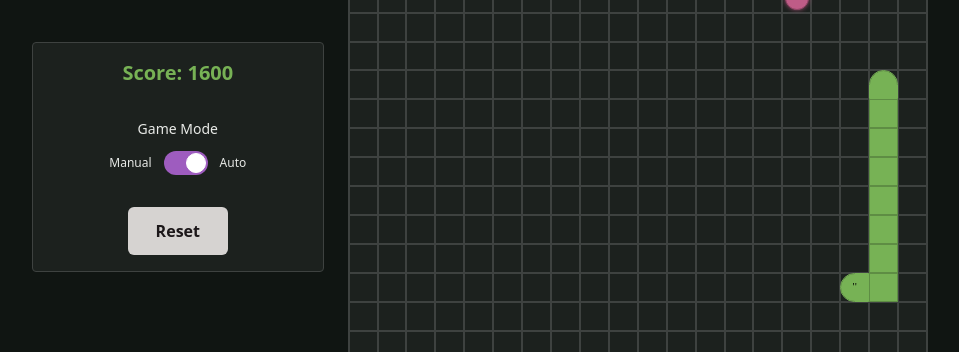
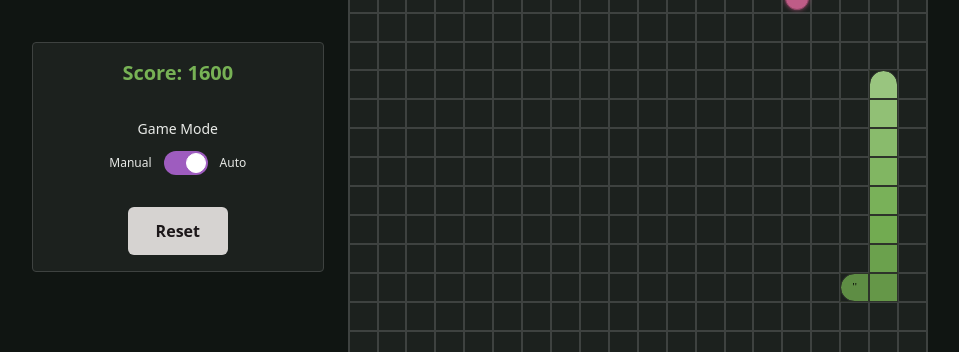
Before and after one commit to awebdragon/react-snake, a React (Vite) app: page / in a window 1280 px wide. Shown: the part 265-617 px from the top of the page, without its empty margins (160-1119 px from the left). Built offline with nearby package versions, Linux system fonts and the light colour scheme.

Commit message:
final tweaks to the snake - gradient so it's easier to visually interpret her body path as she gets longer

```diff
--- a/src/components/GameBoard.jsx
+++ b/src/components/GameBoard.jsx
@@ -1,3 +1,5 @@
+import makeSnakeColors from "../utils/snakeColorUtil"
+
 const GameBoard = (props) => {
     // don't render until we have data
     if (!props.snake?.length || !props.food) return null;
@@ -12,6 +14,9 @@ const GameBoard = (props) => {
             // To be honest, I don't have a head for math, so even after walking through to try to understand it I'm still a little lost. Glad other people are math nerds and figure this stuff out for the rest of us!
         })
     )
+
+    // build gradient colors for current snake
+    const colors = makeSnakeColors("#5E8D44", "#99C57F", props.snake.length);
 
     return (
         <>
@@ -31,6 +36,7 @@ const GameBoard = (props) => {
                     const isTail = tail.x === cell.x && tail.y === cell.y
                     const preTail = props.snake[props.snake.length - 2]
                     const nextHead = props.snake[1]
+
                     let headStyle = ""
                     let tailStyle = ""
                     let snakeStyle = ""
@@ -58,6 +64,15 @@ const GameBoard = (props) => {
                         snakeStyle = "less-heads-tails"
                     }
 
+                    let colorVar = null;
+                    if (isSnake) {
+                    // find which segment this cell represents
+                    const segIndex = props.snake.findIndex(
+                        seg => seg.x === cell.x && seg.y === cell.y
+                    );
+                        colorVar = colors[segIndex];
+                    }
+
                     // we do the same thing for the food, matching the coordinates in the grid to the ones in the food object, but we don't need .some this time because the food is only ever one cell.
                     const isFood = props.food.x === cell.x && props.food.y === cell.y
 
@@ -68,16 +83,21 @@ const GameBoard = (props) => {
                             className={
                                 [
                                     "w-full h-full box-border border",
-                                    isSnake && "bg-primary border-primary-dark",
-                                    isSnake && isHead && "relative bg-surface border-surface-light snake-head " + headStyle,
-                                    isSnake && isTail && "relative bg-surface border-surface-light snake-tail " + tailStyle,
-                                    isSnake && props.snake.length === 1 && "relative bg-surface border-surface-light snake-tail " + snakeStyle,
-                                    isFood && "relative food-cell bg-surface border-surface-light",
+                                    isSnake && "border-primary-darkest",
+                                    isHead && "relative snake-head " + headStyle,
+                                    isTail && "relative snake-tail " + tailStyle,
+                                    isSnake && props.snake.length === 1 && "relative snake-tail " + snakeStyle,
+                                    isFood && "relative food-cell border-surface-light",
                                     !isSnake && !isFood && "bg-surface border-surface-light",
                                 ]
                                 .filter(Boolean)
                                 .join(" ")
                             } // we have some conditional JS logic in our className, so we need to use .filter to check for which conditions are true followed by .join to put them all together in a string so that Tailwind and our CSS can do its magic on the correct classes.
+                            style={{
+                                backgroundColor:
+                                isSnake && !isHead && !isTail ? colorVar : "inherit",
+                                "--snake-color": colorVar, // pseudo-elements will use this
+                            }} // attempting to give the snake a nice gradient
                         />
                     )
                 }) }
--- a/src/styles/game-board.css
+++ b/src/styles/game-board.css
@@ -54,8 +54,8 @@
     content: "";
     position: absolute;
     inset: 0;
-    background-color: var(--color-primary);
-    outline: 1px solid var(--color-primary);
+    background-color: var(--snake-color, var(--color-primary));
+    outline: 1px solid var(--color-primary-darkest);
 }
 .less-heads-tails::before{
   @apply rounded-full;
--- /dev/null
+++ b/src/utils/snakeColorUtil.js
@@ -0,0 +1,41 @@
+function hexToHSL(hex) {
+  const r = parseInt(hex.slice(1, 3), 16) / 255;
+  const g = parseInt(hex.slice(3, 5), 16) / 255;
+  const b = parseInt(hex.slice(5, 7), 16) / 255;
+  const max = Math.max(r, g, b), min = Math.min(r, g, b);
+  let h, s, l = (max + min) / 2;
+  if (max === min) { h = s = 0; }
+  else {
+    const d = max - min;
+    s = l > 0.5 ? d / (2 - max - min) : d / (max + min);
+    switch (max) {
+      case r: h = (g - b) / d + (g < b ? 6 : 0); break;
+      case g: h = (b - r) / d + 2; break;
+      case b: h = (r - g) / d + 4; break;
+    }
+    h *= 60;
+  }
+  return { h, s: s * 100, l: l * 100 };
+}
+
+// eslint-disable-next-line no-unused-vars
+function makeSnakeColors(startHex, endHex, length) {
+  if (length <= 1) return [startHex];
+  const start = hexToHSL(startHex);
+  const end = hexToHSL(endHex);
+  const colors = [];
+
+  for (let i = 0; i < length; i++) {
+    const t = i / (length - 1);
+    let delta = end.h - start.h;
+    if (Math.abs(delta) > 180) delta -= Math.sign(delta) * 360;
+    const h = start.h + delta * t;
+    const s = start.s + (end.s - start.s) * t;
+    const l = start.l + (end.l - start.l) * t;
+    colors.push(`hsl(${h}, ${s}%, ${l}%)`);
+  }
+
+  return colors;
+}
+
+export default makeSnakeColors;
```
